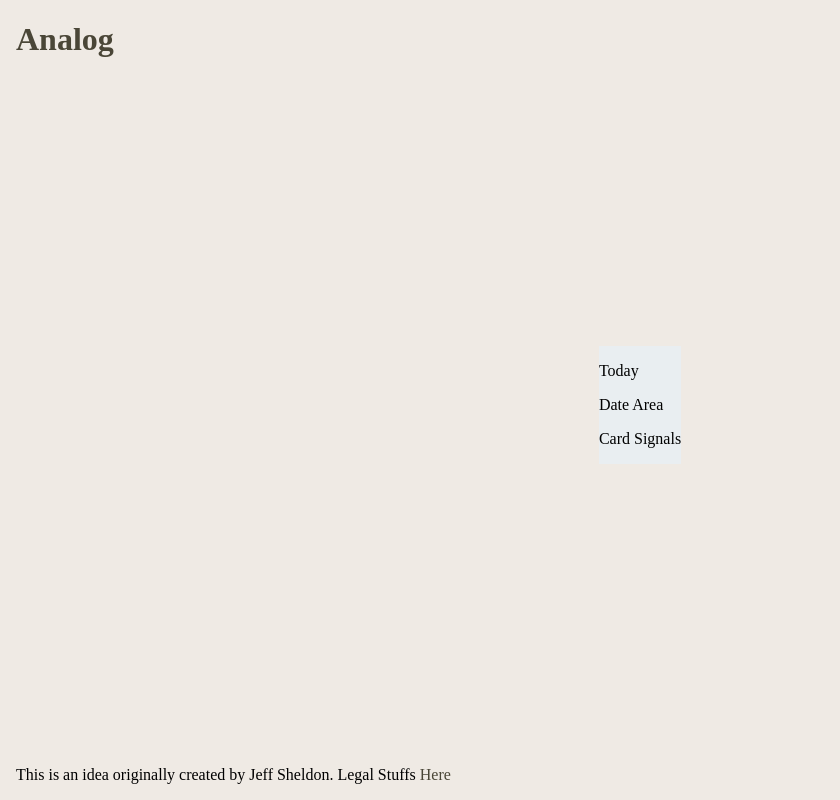
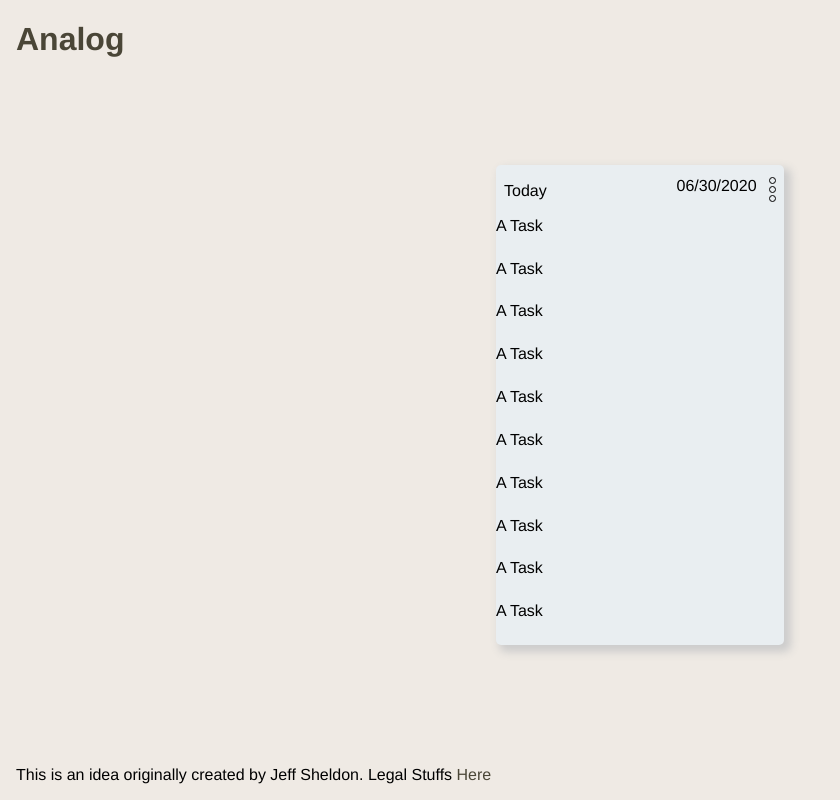
Before and after one commit to dock90/analog, a Next.js app: page / in a window 1280 px wide. Shown: the whole page, without its empty margins (0-840 px from the left). Built offline with nearby package versions, Linux system fonts and the light colour scheme.

Commit message:
Style header

```diff
--- a/package.json
+++ b/package.json
@@ -15,6 +15,7 @@
     "deploy": "yarn build && yarn export"
   },
   "dependencies": {
+    "date-fns": "^2.14.0",
     "next": "^9.4.4",
     "react": "^16.13.1",
     "react-dom": "^16.13.1",
--- a/pages/_app.js
+++ b/pages/_app.js
@@ -5,6 +5,7 @@ import { createGlobalStyle, ThemeProvider } from 'styled-components'
 const GlobalStyle = createGlobalStyle`
   body {
     margin: 0;
+    font-family: "Maison Neue Book", "Helvetica Neue", Helvetica, Arial, sans-serif;
   }
 `
 
--- a/pages/index.js
+++ b/pages/index.js
@@ -1,4 +1,6 @@
+import { useEffect, useState } from 'react'
 import styled from 'styled-components'
+import { format } from 'date-fns'
 
 // styles
 const Container = styled.div`
@@ -13,21 +15,62 @@ const Container = styled.div`
 
 const Header = styled.div``
 
+const Title = styled.h1`
+  color: ${props => props.theme.colors.primary};
+`
+
 const Card = styled.div`
   justify-self: center;
   align-self: center;
   display: grid;
+  grid-template-columns: 1fr;
+  grid-template-rows: auto;
   background: ${props => props.theme.colors.white};
+  box-shadow: 5px 5px 8px 2px #ccc;
+  border-radius: 5px;
+  width: 288px;
+  height: 480px;
 `
 
-const CardHeader = styled.div``
+const CardHeader = styled.div`
+  display: grid;
+  grid-template-columns: 1fr 1fr;
+  grid-template-rows: auto;
+  align-items: center;
+  margin-left: 0.5rem;
+  margin-right: 0.5rem;
 
-const Overview = styled.div``
-const Date = styled.div``
-const Signals = styled.div``
+  p {
+    margin: 0;
+  }
+`
 
-const Title = styled.h1`
-  color: ${props => props.theme.colors.primary};
+const CardType = styled.div`
+`
+
+const Overview = styled.div`
+  display: grid;
+  grid-template-columns: 6fr 1fr;
+  grid-template-rows: 1fr;
+  justify-items: end;
+`
+const Today = styled.div`
+`
+
+const Signals = styled.div`
+`
+const Signal = styled.div`
+  height: 5px;
+  width: 5px;
+  border: 0.5px solid black;
+  border-radius: 50%;
+  margin-bottom: 2px;
+`
+
+const Task = styled.div`
+  p {
+    margin: 0;
+  }
 `
 
 const Footer = styled.div`
@@ -37,21 +80,40 @@ const Footer = styled.div`
   }
 `
 
-const Home = () => (
+const Home = () => {
+  const [today, setToday] = useState(null);
+
+  useEffect(() => {
+    setToday(format(new Date(), 'MM/dd/yyyy'))
+  });
+
+  return (
     <Container>
       <Header>
         <Title>Analog</Title>
       </Header>
       <Card>
         <CardHeader>
-        <p>Today</p>
+          <CardType><p>Today</p></CardType>
           <Overview>
-          <p>Date Area</p>
+            <Today><p>{today}</p></Today>
             <Signals>
-            <p>Card Signals</p>
+              <Signal></Signal>
+              <Signal></Signal>
+              <Signal></Signal>
             </Signals>
           </Overview>
         </CardHeader>
+        <Task><p>A Task</p></Task>
+        <Task><p>A Task</p></Task>
+        <Task><p>A Task</p></Task>
+        <Task><p>A Task</p></Task>
+        <Task><p>A Task</p></Task>
+        <Task><p>A Task</p></Task>
+        <Task><p>A Task</p></Task>
+        <Task><p>A Task</p></Task>
+        <Task><p>A Task</p></Task>
+        <Task><p>A Task</p></Task>
       </Card>
 
       <Footer>
@@ -59,6 +121,7 @@ const Home = () => (
       </Footer>
     </Container>
   )
+}
 
 
 export default Home
```
Also changed, not shown: 1 other file (tests, documents, lock files or other folders). Lines whose indentation alone changed are shown as unchanged.
